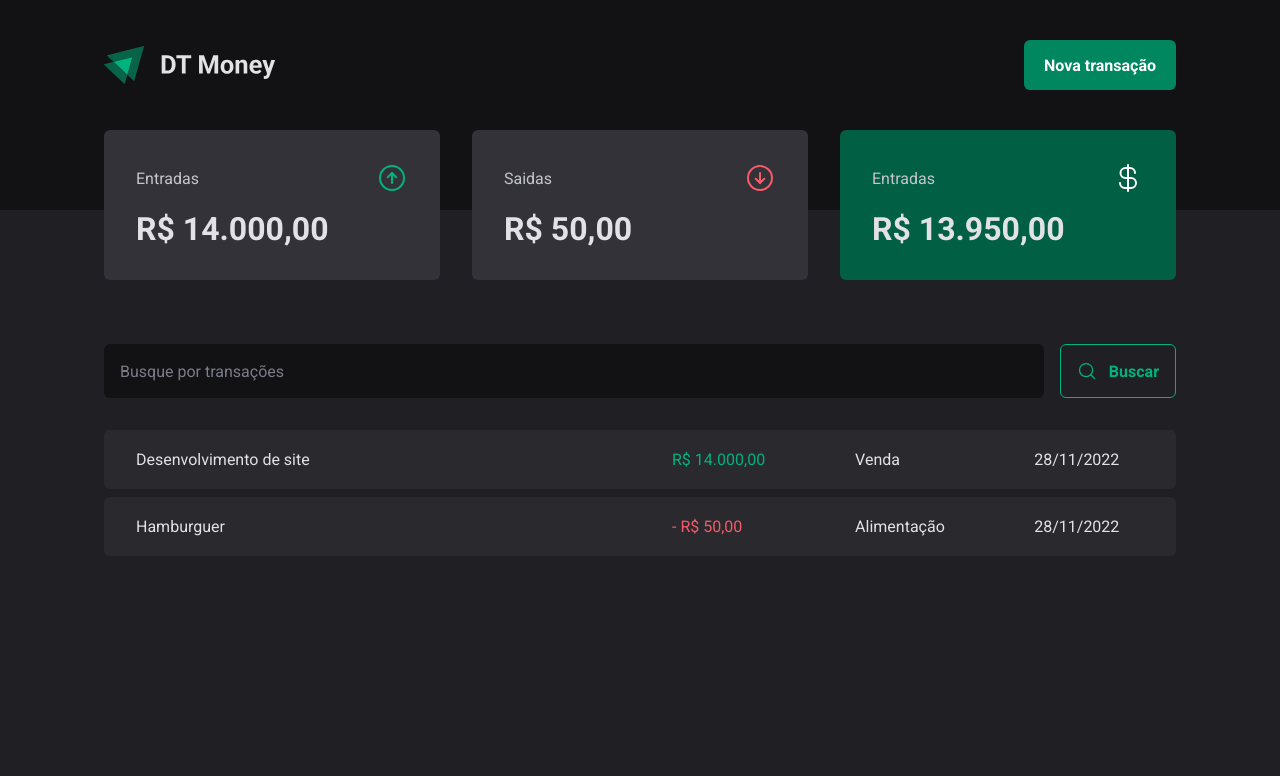
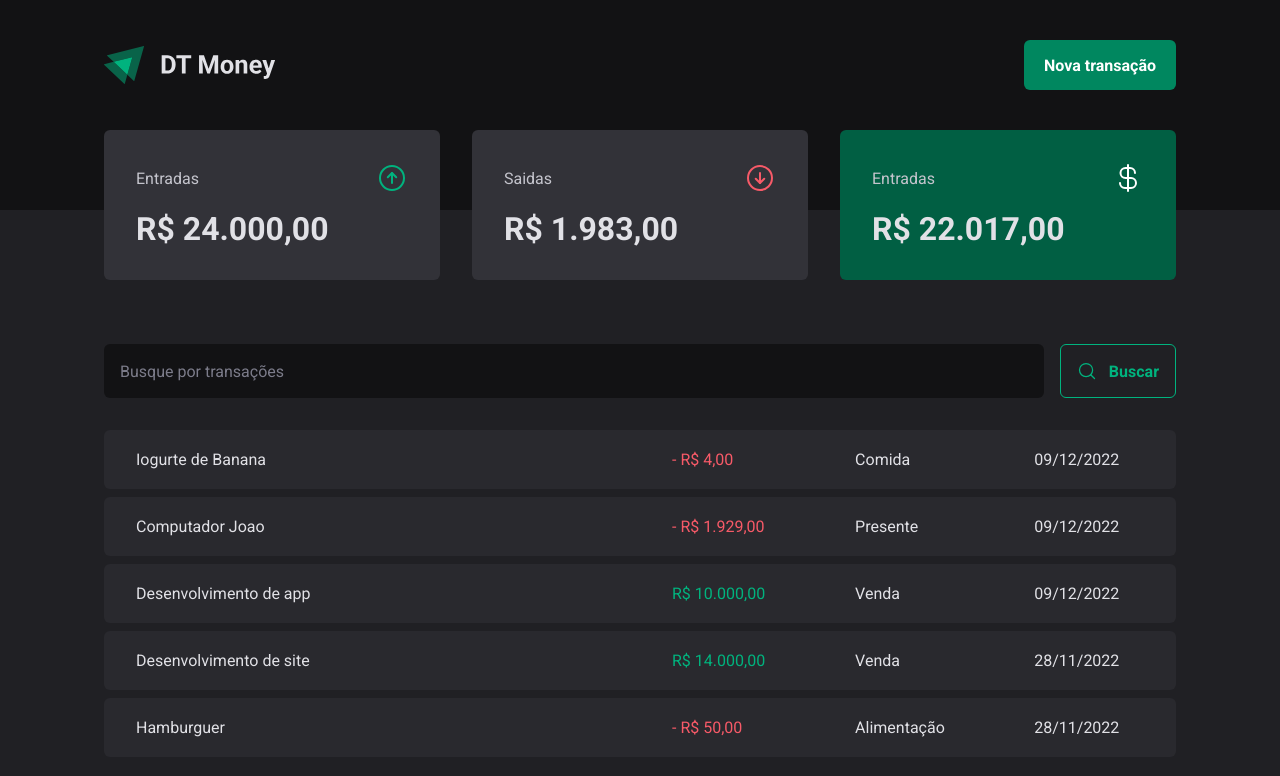
Before and after one commit to xinefsiamed/03-dt-money, a React (Vite) app: page / in a window 1280 px wide. Shown: the top 776 px of the page. Built offline with nearby package versions, Linux system fonts and the light colour scheme; data requests are answered from the project's data file.

Commit message:
Aplicando axios e adicionando função ao modal

```diff
--- a/server.json
+++ b/server.json
@@ -15,6 +15,30 @@
       "category": "Alimentação",
       "price": 50,
       "createdAt": "2022-11-28T22:05:00.430Z"
+    },
+    {
+      "category": "Venda",
+      "description": "Desenvolvimento de app",
+      "price": 10000,
+      "type": "income",
+      "createdAt": "2022-12-09T00:57:57.202Z",
+      "id": 3
+    },
+    {
+      "category": "Presente",
+      "description": "Computador Joao",
+      "price": 1929,
+      "type": "outcome",
+      "createdAt": "2022-12-09T01:00:04.539Z",
+      "id": 4
+    },
+    {
+      "category": "Comida",
+      "description": "Iogurte de Banana",
+      "price": 4,
+      "type": "outcome",
+      "createdAt": "2022-12-09T01:18:12.426Z",
+      "id": 5
     }
   ]
 }
--- a/src/components/NewTransactionModal/index.tsx
+++ b/src/components/NewTransactionModal/index.tsx
@@ -4,6 +4,9 @@
 import { Controller, useForm } from "react-hook-form";
 import * as z from 'zod'
 import { zodResolver } from '@hookform/resolvers/zod';
+import { api } from '../../lib/axios';
+import { useContext } from 'react';
+import { TransactionsContext } from '../../contexts/TransactionsContext';
 
 const newTransactionFormSchema = z.object({
   description: z.string(),
@@ -16,19 +19,23 @@
 
 export function NewTransactionModal() {
 
+  const { createTransaction } = useContext(TransactionsContext)
+
   const {
     control,
     register,
     handleSubmit,
-    formState: { isSubmitting }
+    formState: { isSubmitting },
+    reset
   } = useForm<newTransactionFormInputs>({
     resolver: zodResolver(newTransactionFormSchema)
   })
 
   async function handleCreateNewTransaction(data: newTransactionFormInputs) {
-    await new Promise(resolve => setTimeout(resolve, 2000))
+    const { category, description, price, type } = data
 
-    console.log(data)
+    await createTransaction({ category, description, price, type })
+    reset()
   }
 
   return (
--- a/src/contexts/TransactionsContext.tsx
+++ b/src/contexts/TransactionsContext.tsx
@@ -11,14 +11,23 @@
   createdAt: string;
 }
 
+interface CreateTransactionInput {
+  description: string,
+  category: string,
+  price: number,
+  type: "income" | "outcome",
+}
+
 interface TransactionsContextType {
   transactions: Transaction[];
   fetchTransactions: (query?: string) => Promise<void>;
+  createTransaction: (data: CreateTransactionInput) => Promise<void>
 }
 
 interface TransactionsProviderProps {
   children: ReactNode
 }
+
 
 export const TransactionsContext = createContext({} as TransactionsContextType);
 
@@ -29,11 +38,27 @@
   async function fetchTransactions(query?: string) {
     const response = await api.get("transactions", {
       params: {
+        _sort: "createdAt",
+        _order: "desc",
         q: query,
       }
     })
 
     setTransactions(response.data)
+  }
+
+  async function createTransaction(data: CreateTransactionInput) {
+    const { category, description, price, type } = data
+
+    const response = await api.post("transactions", {
+      category,
+      description,
+      price,
+      type,
+      createdAt: new Date(),
+    })
+
+    setTransactions(state => [response.data, ...state])
   }
 
   useEffect(() => {
@@ -42,7 +67,7 @@
 
 
   return (
-    <TransactionsContext.Provider value={{ transactions, fetchTransactions }}>
+    <TransactionsContext.Provider value={{ transactions, fetchTransactions, createTransaction }}>
       {children}
     </TransactionsContext.Provider>
   )
```
